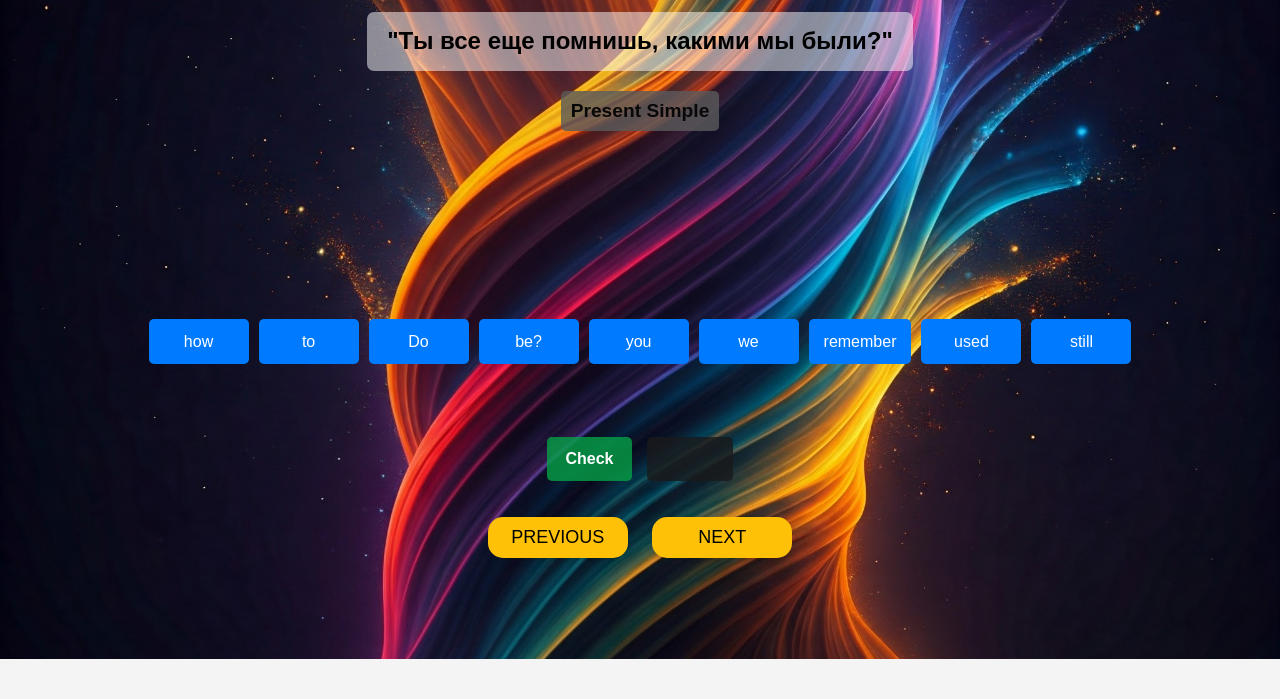
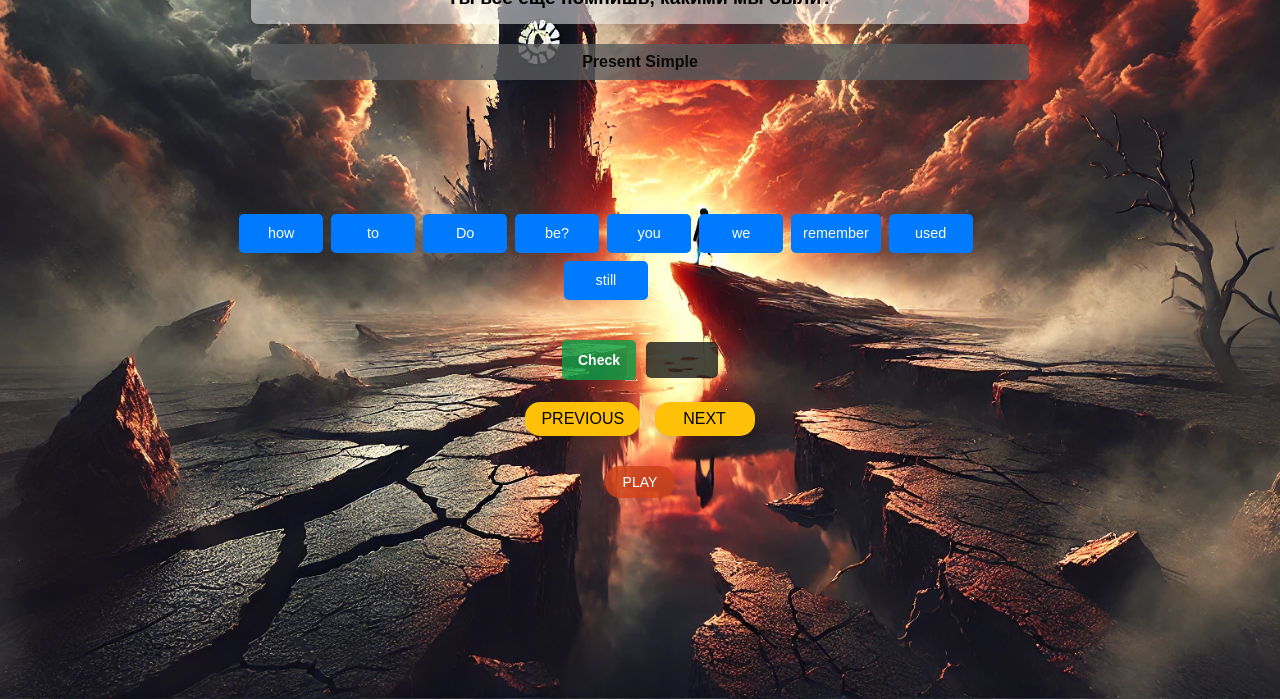
Before and after one commit to VITALIINATO/engame, a plain HTML site: page Viva forever.html in a window 1280 px wide. Shown: the part 141-840 px from the top of the page. Before the commit the page ends 800 px from the top, so only its background shows below. Drawn offline with Linux system fonts and the light colour scheme.

Commit message:
Update Viva forever.html

```diff
--- a/Viva forever.html
+++ b/Viva forever.html
@@ -9,37 +9,38 @@
             font-family: Arial, sans-serif;
             line-height: 1.6;
             margin: 0;
-            padding: 0;
+            padding: 20px;
             display: flex;
             flex-direction: column;
             align-items: center;
-            justify-content: center;
-            height: 100vh;
+            justify-content: flex-start;
+            min-height: 100vh;
             background-color: #f4f4f4;
-            background-image: url('vivaforever.jpeg');
+            background-image: url('in the end.webp');
             background-size: cover;
             background-position: center;
         }
 
         h1 {
             margin-bottom: 20px;
-            font-size: 2rem;
+            font-size: 1.5rem;
             text-align: center;
             background-color: rgba(97, 74, 224, 0.562);
             border-radius: 15px;
+            padding: 10px;
         }
 
         #generateLesson, #previousLesson, #play {
             display: inline-block;
-            min-width: 140px;
-            margin: 20px 10px;
-            padding: 10px 20px;
+            min-width: 100px;
+            margin: 10px 5px;
+            padding: 8px 16px;
             background: #ffc107;
             color: black;
             border: none;
             border-radius: 15px;
             cursor: pointer;
-            font-size: 18px;
+            font-size: 16px;
             transition: background 0.3s, transform 0.2s;
             box-shadow: 0 4px 6px rgba(0, 0, 0, 0.1);
         }
@@ -48,23 +49,18 @@
             background: #e0a800;
             transform: scale(1.05);
         }
-        .index-button:hover {
-            background: #666560;
-            transform: scale(1.05);
-        }
 
         #instruction {
-            font-size: 1.5rem;
+            font-size: 1.2rem;
             font-weight: bold;
             text-align: center;
             margin: 0 auto 20px auto;
             background-color: rgba(255, 255, 255, 0.5);
             color: #000000;
-            padding: 10px 20px;
+            padding: 10px;
             border-radius: 7px;
             display: block;
-            max-width: 1000px;
-            width: fit-content;
+            width: 90%;
         }
 
         #wordBank, #sentenceContainer {
@@ -72,13 +68,10 @@
             flex-wrap: wrap;
             justify-content: center;
             align-items: center;
-            gap: 10px;
-            padding: 10px;
-            min-height: 100px;
-            min-width: 1000px;
-            max-height: 180px;
-            width: 80%;
-            max-width: 600px;
+            gap: 8px;
+            padding: 8px;
+            min-height: 80px;
+            width: 90%;
             margin: 10px 0;
             background-color: transparent;
             border: none;
@@ -87,16 +80,16 @@
         }
 
         .word {
-            padding: 10px 15px;
+            padding: 8px 12px;
             background: #007bff;
             color: white;
             border-radius: 5px;
             cursor: pointer;
             user-select: none;
             text-align: center;
-            min-width: 70px;
+            min-width: 60px;
             display: inline-block;
-            font-size: 1rem;
+            font-size: 0.9rem;
             transition: background 0.3s, transform 0.2s;
         }
 
@@ -109,20 +102,20 @@
             display: flex;
             align-items: center;
             justify-content: center;
-            gap: 15px;
+            gap: 10px;
             margin-top: 20px;
         }
 
         #checkSentence {
-            min-width: 80px;
-            min-height: 44px;
-            padding: 10px 18px;
+            min-width: 70px;
+            min-height: 40px;
+            padding: 8px 16px;
             background-color: rgba(5, 160, 70, 0.8);
             color: white;
             border: none;
             border-radius: 5px;
             cursor: pointer;
-            font-size: 16px;
+            font-size: 14px;
             transition: background 0.3s, transform 0.2s;
             font-weight: bold;
         }
@@ -137,22 +130,17 @@
         }
 
         #feedback {
-            min-width: 50px;
-            min-height: 24px;
-            padding: 10px 18px;
+            min-width: 40px;
+            min-height: 20px;
+            padding: 8px 16px;
             background-color: rgba(26, 26, 27, 0.8);
             color: white;
             border: none;
             border-radius: 5px;
             font-weight: bold;
             cursor: pointer;
-            font-size: 16px;
+            font-size: 14px;
             transition: background 0.3s, transform 0.2s;
-        }
-
-        .index-buttons-container {
-            margin-top: 10px;
-            text-align: center;
         }
 
         .play-container {
@@ -163,13 +151,8 @@
         }
 
         #playButton {
-            display: none;
-        }
-
-
-        #playButton {
-            min-width: 80px;
-            padding: 10px 20px;
+            min-width: 70px;
+            padding: 8px 16px;
             background: rgba(204, 66, 24, 0.8);
             color: white;
             border: none;
@@ -186,7 +169,7 @@
         }
 
         #current_tense {
-            font-size: 1.2rem;
+            font-size: 1rem;
             font-weight: bold;
             text-align: center;
             margin: 10px auto 20px auto;
@@ -195,10 +178,32 @@
             padding: 5px 10px;
             border-radius: 5px;
             display: block;
-            max-width: 800px;
-            width: fit-content;
+            width: 90%;
         }
 
+        @media (max-width: 600px) {
+            h1 {
+                font-size: 1.2rem;
+            }
+
+            #instruction {
+                font-size: 1rem;
+            }
+
+            .word {
+                font-size: 0.8rem;
+                padding: 6px 10px;
+            }
+
+            #checkSentence, #playButton {
+                font-size: 12px;
+                padding: 6px 12px;
+            }
+
+            #current_tense {
+                font-size: 0.9rem;
+            }
+        }
     </style>
 </head>
 <body>
```
